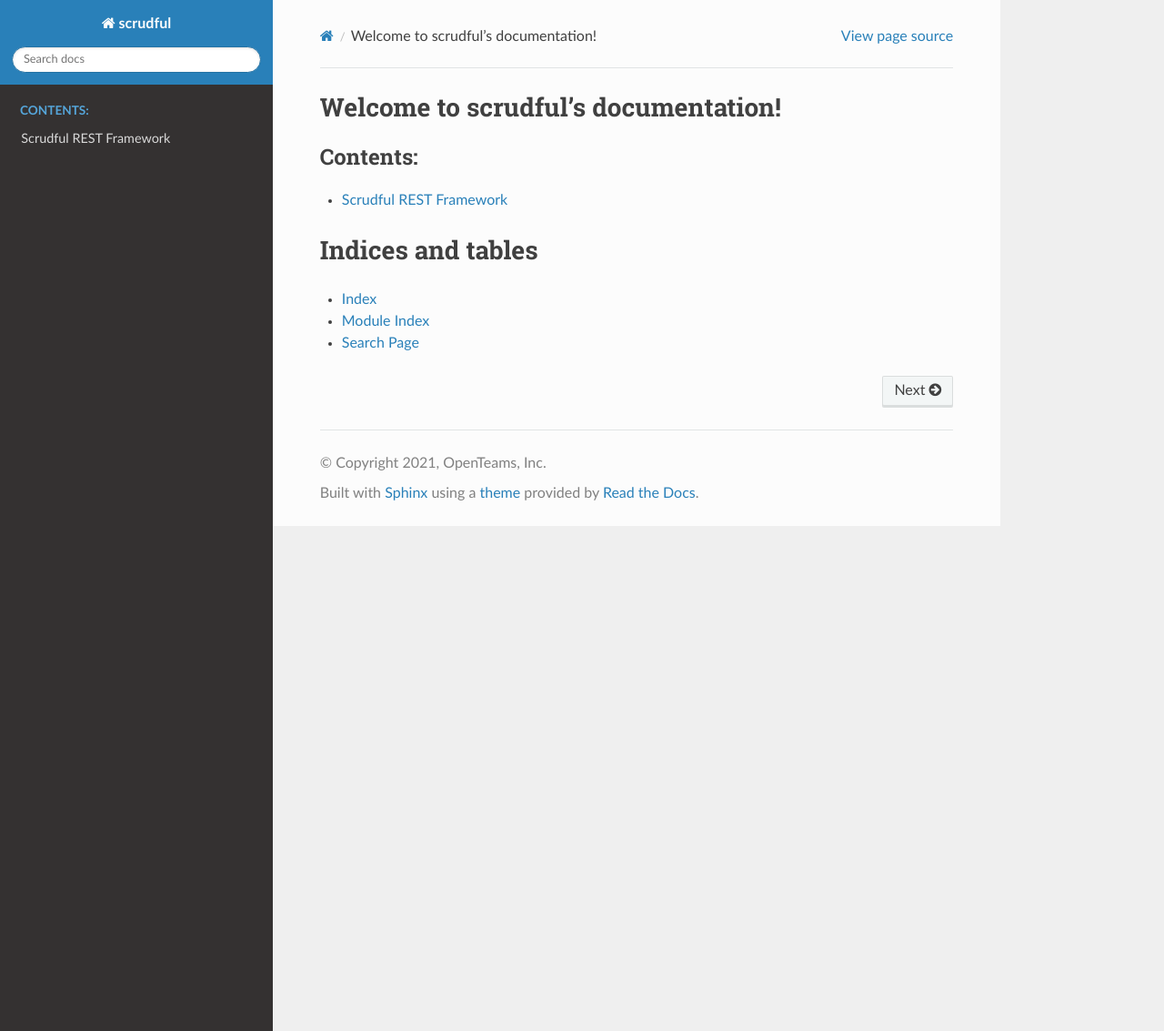
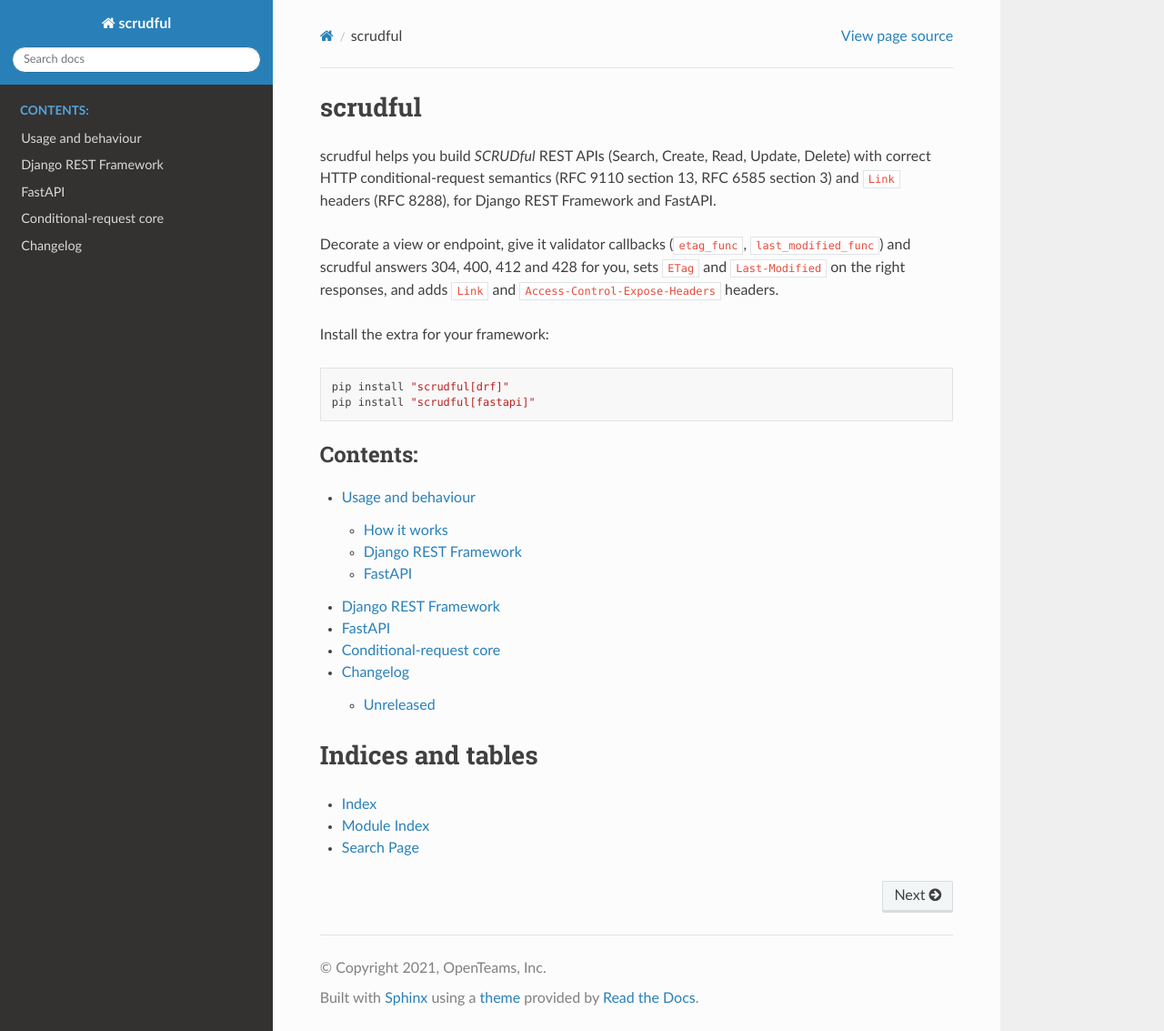
Before and after one commit to mimotoai/scrudful, a Sphinx documentation site: the page built from docs/source/index.rst, in a window 1280 px wide and 1133 px high. Shown: the whole window at 91% size. Built offline with Sphinx 7.4.7 and the Read the Docs theme 3.1.0, drawn with Linux system fonts in a browser that asks for light colours.

Commit message:
Add README, changelog and Sphinx pages; document viewset caveats; license MIT AND BSD-3-Clause

```diff
--- /dev/null
+++ b/docs/source/changelog.rst
@@ -0,0 +1 @@
+.. include:: ../../CHANGELOG.rst
--- /dev/null
+++ b/docs/source/fastapi.rst
@@ -0,0 +1,19 @@
+FastAPI
+=======
+
+``scrudful.fastapi`` adapts the shared conditional-request core to FastAPI
+endpoints. Install it with ``pip install "scrudful[fastapi]"``. See
+``examples/fastapi/api.py`` for a complete application, and :doc:`usage` for the
+behaviour table and a quickstart.
+
+.. code-block:: python
+
+    @app.get("/users/{user_id}", responses=CONDITIONAL_READ_RESPONSES)
+    @scrudful(etag_func=user_etag, last_modified_func=user_last_modified)
+    async def get_user(user_id: int): ...
+
+``@scrudful(...)`` must sit below the route decorator.
+
+.. automodule:: scrudful.fastapi
+   :members:
+   :member-order: bysource
--- a/docs/source/index.rst
+++ b/docs/source/index.rst
@@ -1,16 +1,30 @@
-.. scrudful documentation master file, created by
-   sphinx-quickstart on Mon Jan  4 09:59:58 2021.
-   You can adapt this file completely to your liking, but it should at least
-   contain the root `toctree` directive.
+scrudful
+========
 
-Welcome to scrudful's documentation!
-====================================
+scrudful helps you build *SCRUDful* REST APIs (Search, Create, Read, Update,
+Delete) with correct HTTP conditional-request semantics (RFC 9110 section 13,
+RFC 6585 section 3) and ``Link`` headers (RFC 8288), for Django REST Framework
+and FastAPI.
+
+Decorate a view or endpoint, give it validator callbacks (``etag_func``,
+``last_modified_func``) and scrudful answers 304, 400, 412 and 428 for you, sets
+``ETag`` and ``Last-Modified`` on the right responses, and adds ``Link`` and
+``Access-Control-Expose-Headers`` headers.
+
+Install the extra for your framework::
+
+    pip install "scrudful[drf]"
+    pip install "scrudful[fastapi]"
 
 .. toctree::
    :maxdepth: 2
    :caption: Contents:
 
+   usage
    rest_framework
+   fastapi
+   conditional
+   changelog
 
 
 Indices and tables
--- a/docs/source/rest_framework.rst
+++ b/docs/source/rest_framework.rst
@@ -1,5 +1,13 @@
-Scrudful REST Framework
-=======================
+Django REST Framework
+=====================
+
+``scrudful.rest_framework`` adapts the shared conditional-request core to DRF
+viewsets, ``APIView`` methods and function views. Install it with
+``pip install "scrudful[drf]"``. The example project in
+``examples/scrudful_rest_framework`` shows a viewset, a read-only viewset and a
+function view. See :doc:`usage` for the behaviour table, the caveats of
+``scrudful_viewset`` and the concurrency note.
 
 .. automodule:: scrudful.rest_framework
    :members:
+   :member-order: bysource
--- a/pyproject.toml
+++ b/pyproject.toml
@@ -1,10 +1,11 @@
 [project]
 name = "scrudful"
 version = "0.1.0"
-description = ""
+description = "HTTP conditional-request and Link-header helpers for SCRUDful REST APIs (Django REST Framework, FastAPI)"
 authors = [{ name = "David Charboneau", email = "david@openteams.com" }]
 requires-python = ">=3.10"
-license = "MIT"
+readme = "README.rst"
+license = "MIT AND BSD-3-Clause"
 license-files = ["LICENSE", "LICENSES/Django-BSD-3-Clause.txt"]
 classifiers = [
     "Development Status :: 3 - Alpha",
```
Also changed, not shown: CHANGELOG.rst (added, +155 -0 lines), README.rst (+259 -0 lines), docs/source/conditional.rst (added, +13 -0 lines), docs/source/usage.rst (added, +7 -0 lines), 2 other files.
